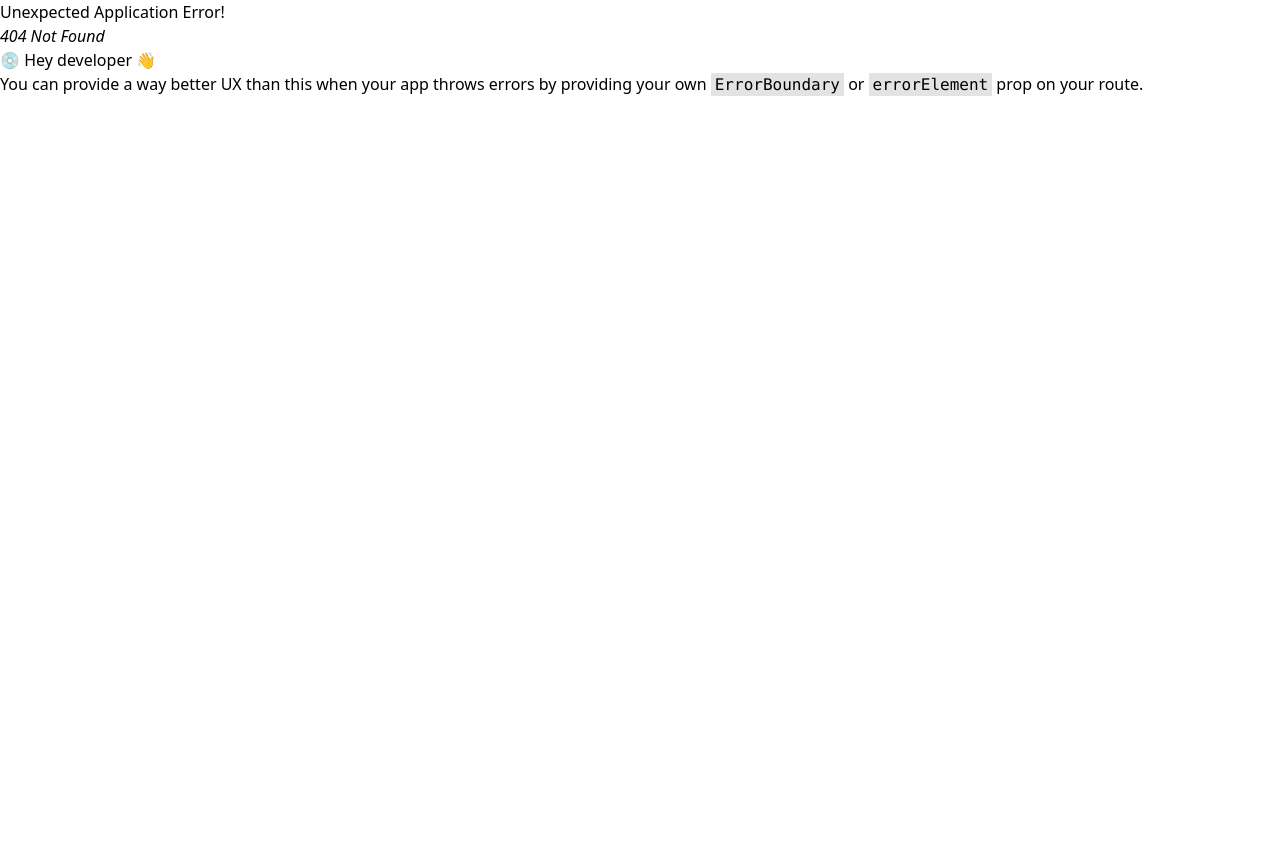
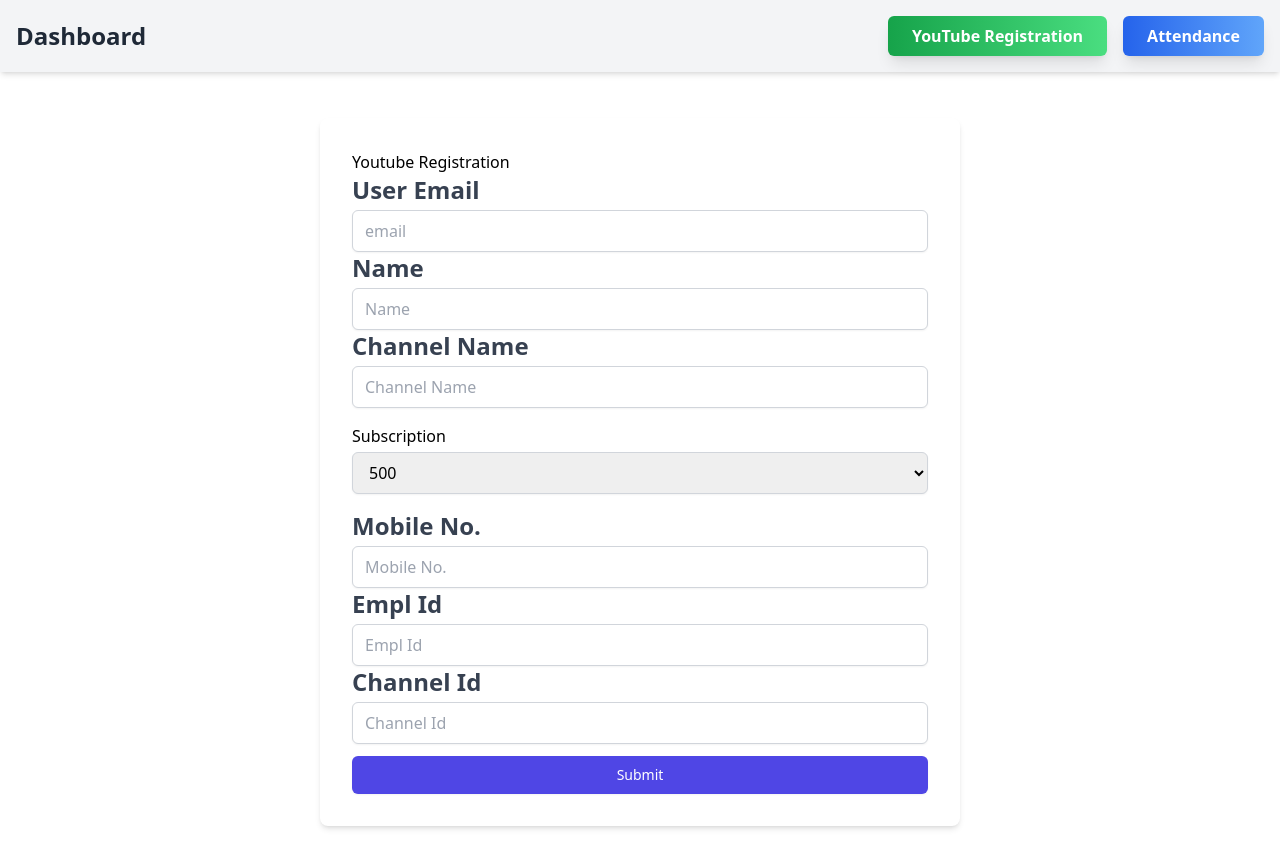
Before and after one commit to amanrajput12/AbpVlog, a React (Vite) app: page /Employ/dashboard/youtuberegister in a window 1280 px wide. Before the commit this address had no page. Shown: the top 868 px of the page. Before the commit the page ends 800 px from the top, so only its background shows below. Built offline with nearby package versions, Linux system fonts and the light colour scheme.

Commit message:
youtube registation added

```diff
--- /dev/null
+++ b/src/Employ/EmployHeader.jsx
@@ -0,0 +1,35 @@
+import React from 'react';
+import { useNavigate } from 'react-router-dom';
+
+const EmployHeader = () => {
+    const navigate = useNavigate();
+
+    return (
+        <header className=" bg-gray-100 p-4 shadow-md">
+            <div className="flex flex-col xl:flex-row container mx-auto justify-between items-center">
+                {/* Logo / Branding */}
+                <div className="text-2xl font-bold text-gray-800">
+                     Dashboard
+                </div>
+
+                {/* Navigation Buttons */}
+                <nav className="space-x-1 xl:space-x-4 ">
+                    <button
+                        onClick={() => navigate('youtuberegister')}
+                        className="bg-gradient-to-r from-green-600 to-green-400 text-white font-semibold py-2 px-3 xl:px-6 rounded-md transition duration-300 ease-in-out hover:from-green-500 hover:to-green-300 hover:text-black shadow-lg hover:shadow-md"
+                    >
+                        YouTube Registration
+                    </button>
+                    <button
+                        onClick={() => navigate('attendence')}
+                        className="bg-gradient-to-r from-blue-600 to-blue-400 text-white font-semibold py-2 px-3 xl:px-6 rounded-md transition duration-300 ease-in-out hover:from-blue-500 hover:to-blue-300 hover:text-black shadow-lg hover:shadow-md"
+                    >
+                        Attendance
+                    </button>
+                </nav>
+            </div>
+        </header>
+    );
+};
+
+export default EmployHeader;
--- a/src/Employ/EmployLogin.jsx
+++ b/src/Employ/EmployLogin.jsx
@@ -63,7 +63,7 @@
           Cookies.set('employId',resp.employ.employId,{expires:value})
            toast.success(resp.message)
            intervalRef.current = setTimeout(() => {
-              navigate('attendence')
+              navigate('/Employ/dashboard/attendence')
            }, 2000);
         }
         else if(!resp.success){
--- /dev/null
+++ b/src/Employ/EmployOutlet.jsx
@@ -0,0 +1,15 @@
+import React from 'react'
+import EmployHeader from './EmployHeader.jsx'
+import { Outlet } from 'react-router-dom'
+
+const EmployOutlet = () => {
+  return (
+    <div>
+
+      <EmployHeader/>
+      <Outlet/>
+    </div>
+  )
+}
+
+export default EmployOutlet
--- /dev/null
+++ b/src/Employ/Youtube/YoutubeRegister.jsx
@@ -0,0 +1,183 @@
+import React, { useRef, useState } from 'react';
+import ReactLoading from "react-loading";
+import toast, { Toaster } from 'react-hot-toast';
+const YoutubeRegister = () => {
+  const [loading, setLoading] = useState(false);
+  const userEmail = useRef("");
+  const Name = useRef("");
+  const ChannelName = useRef("");
+  const MobileNo = useRef("");
+  const EmplId = useRef("");
+  const Subscription = useRef("");
+  const channelId = useRef("");
+
+  const Register = async function (e) {
+    e.preventDefault();
+   try {
+     console.log(
+       "youtube register",
+       Name.current,
+       userEmail.current,
+       MobileNo.current,
+       Subscription.current,
+       EmplId.current,
+       ChannelName.current,
+       channelId.current
+     );
+     setLoading(true)
+     const data = await fetch('/v1/youtube/register',{
+       method:"POST",
+       headers:{
+         'Content-Type':"application/json"
+       },
+       body:JSON.stringify({
+        Name:Name.current,
+       UserEmail:userEmail.current,
+      MobileNo:MobileNo.current,
+       Subscription:Subscription.current,
+      EmplId: EmplId.current,
+       ChannelName:ChannelName.current,
+       channelId:channelId.current
+     })
+     })
+     const resp = await data.json()
+     console.log("after register",resp);
+     if(resp.sucess){
+
+       setLoading(false)
+       toast.success(resp.message)
+
+     }
+     else if(!resp.sucess){
+      setLoading(false)
+      toast.error(resp.message)
+     }
+
+
+   } catch (error) {
+          console.log("error on register the youtube",error.message);
+            toast.error(error.message)
+            setLoading(false)
+   }
+  };
+
+  return (
+    <div className="min-h-screen flex items-center justify-center py-6 px-4 sm:px-6 lg:px-8">
+      <div className="w-[90vw] xl:w-[50vw] text-black bg-white p-8 rounded-lg shadow-md">
+      <Toaster/>
+        {loading && (
+          <ReactLoading className="mx-auto sticky top-12" type="balls" color={"#000"} height={100} width={100} />
+        )}
+        <h2>Youtube Registration</h2>
+        <form onSubmit={(e) => Register(e)}>
+          <div>
+            <label htmlFor="userEmail" className="block text-sm xl:text-2xl font-medium xl:font-bold text-gray-700">User Email</label>
+            <input
+              type="email"
+              id="userEmail"
+              name="userEmail"
+              placeholder="email"
+              ref={userEmail}
+              onChange={(e) => userEmail.current = e.target.value}
+              className="mt-1 block w-full px-3 py-2 border border-gray-300 rounded-md shadow-sm"
+              required
+            />
+          </div>
+
+          <div>
+            <label htmlFor="Name" className="block text-sm xl:text-2xl font-medium xl:font-bold text-gray-700">Name</label>
+            <input
+              type="text"
+              id="Name"
+              name="Name"
+              placeholder="Name"
+              ref={Name}
+              onChange={(e) => Name.current = e.target.value}
+              className="mt-1 block w-full px-3 py-2 border border-gray-300 rounded-md shadow-sm"
+              required
+            />
+          </div>
+
+          <div>
+            <label htmlFor="Channel Name" className="block text-sm xl:text-2xl font-medium xl:font-bold text-gray-700">Channel Name</label>
+            <input
+              type="text"
+              id="Channel Name"
+              name="Channel Name"
+              placeholder="Channel Name"
+              ref={ChannelName}
+              onChange={(e) => ChannelName.current = e.target.value}
+              className="mt-1 block w-full px-3 py-2 border border-gray-300 rounded-md shadow-sm"
+              required
+            />
+          </div>
+
+          <div className="mt-4 mb-4">
+            <h1>Subscription</h1>
+            <select onChange={(e) => Subscription.current = e.target.value} className="mt-1 block w-full px-3 py-2 border border-gray-300 rounded-md shadow-sm" name="Subscription">
+              {/* Subscription options */}
+              <option className='p-2'  value="500">500</option>
+            <option className='p-2'  value="1000">1000</option>
+            <option className='p-2'  value="2000">2000</option>
+            <option className='p-2'  value="5000">5000</option>
+            <option className='p-2'  value="10000">10000</option>
+            <option className='p-2'  value="25000">25000</option>
+            <option className='p-2'  value="50000">50000</option>
+            <option className='p-2'  value="75000">75000</option>
+            <option className='p-2'  value="100000">100000</option>
+              {/* Other options... */}
+            </select>
+          </div>
+
+          <div>
+            <label htmlFor="Mobile No." className="block text-sm xl:text-2xl font-medium xl:font-bold text-gray-700">Mobile No.</label>
+            <input
+              type="number"
+              id="Mobile No."
+              name="Mobile No."
+              placeholder="Mobile No."
+              ref={MobileNo}
+              onChange={(e) => MobileNo.current = e.target.value}
+              className="mt-1 block w-full px-3 py-2 border border-gray-300 rounded-md shadow-sm"
+              required
+            />
+          </div>
+
+          <div>
+            <label htmlFor="Empl Id" className="block text-sm xl:text-2xl font-medium xl:font-bold text-gray-700">Empl Id</label>
+            <input
+              type="text"
+              id="Empl Id"
+              name="Empl Id"
+              placeholder="Empl Id"
+              ref={EmplId}
+              onChange={(e) => EmplId.current = e.target.value}
+              className="mt-1 block w-full px-3 py-2 border border-gray-300 rounded-md shadow-sm"
+              required
+            />
+          </div>
+
+          <div>
+            <label htmlFor="Channel Id" className="block text-sm xl:text-2xl font-medium xl:font-bold text-gray-700">Channel Id</label>
+            <input
+              type="text"
+              id="Channel Id"
+              name="Channel Id"
+              placeholder="Channel Id"
+              ref={channelId}
+              onChange={(e) => channelId.current = e.target.value}
+              className="mt-1 block w-full px-3 py-2 border border-gray-300 rounded-md shadow-sm"
+              required
+            />
+          </div>
+
+          <button type="submit" className="w-full py-2 px-4 border border-transparent rounded-md shadow-sm text-sm font-medium text-white bg-indigo-600 hover:bg-indigo-700 mt-3">
+            Submit
+          </button>
+        </form>
+      </div>
+    </div>
+  );
+};
+
+export default YoutubeRegister;
--- a/src/Footer/Footer.jsx
+++ b/src/Footer/Footer.jsx
@@ -39,7 +39,7 @@
       {/* Contact Information */}
       <div className=" py-4">
         <div className="max-w-6xl mx-auto text-center text-gray-400">
-          <p>Reach us: <a href="mailto:bhomiade@bae.org.in" className="text-blue-400 hover:underline">bhomiade@bae.org.in</a></p>
+          <p>Reach us: <a href="mailto:bhomi.ade@bae.org.in" className="text-blue-400 hover:underline">bhomi.ade@bae.org.in</a></p>
         </div>
       </div>
     </footer>
--- a/src/Header/Header.jsx
+++ b/src/Header/Header.jsx
@@ -66,7 +66,7 @@
             </button>
           )}
           {userRole==='employ' && (
-            <button    onClick={() => navigate('/Employ')} className='bg-blue-600 text-white py-2 px-4 rounded-lg hover:bg-blue-500 transition-colors'>
+            <button    onClick={() => navigate('/Employ/login')} className='bg-blue-600 text-white py-2 px-4 rounded-lg hover:bg-blue-500 transition-colors'>
               Employ Dashboard
             </button>
           )}
```
Also changed, not shown: src/main.jsx (+17 -4 lines).
